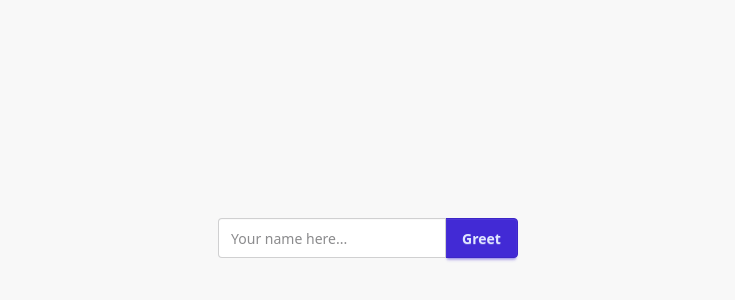
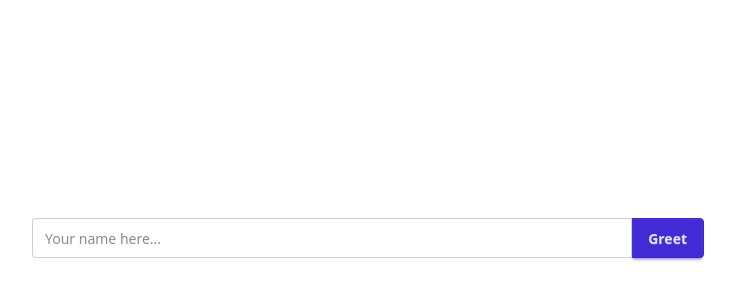
Before and after one commit to simonbeirouti/aura, a SvelteKit app: page / in a window 1280 px wide. Shown: the part 162-462 px from the top of the page, without its empty margins (272-1007 px from the left). Built offline with nearby package versions, Linux system fonts and the light colour scheme.

Commit message:
center styling and toast setup

```diff
--- a/src/app.css
+++ b/src/app.css
@@ -1,2 +1,139 @@
 @import "tailwindcss";
-@plugin "daisyui";
+@plugin "daisyui" {
+  themes: light --default, dark --prefersdark;
+  logs: false;
+}
+
+/* Root-level styling for mobile and desktop */
+* {
+  box-sizing: border-box;
+}
+
+html, body {
+  margin: 0;
+  padding: 0;
+  width: 100%;
+  height: 100%;
+  overflow-x: hidden;
+  /* Prevent viewport shifting on mobile keyboard */
+  position: fixed;
+  top: 0;
+  left: 0;
+  right: 0;
+  bottom: 0;
+}
+
+body {
+  font-family: system-ui, -apple-system, BlinkMacSystemFont, 'Segoe UI', Roboto, sans-serif;
+  line-height: 1.5;
+  -webkit-font-smoothing: antialiased;
+  -moz-osx-font-smoothing: grayscale;
+}
+
+/* Root app container - forces full viewport usage */
+#svelte {
+  width: 100%;
+  height: 100vh;
+  display: flex;
+  flex-direction: column;
+}
+
+/* Ensure all content fills available space */
+.app-root {
+  width: 100%;
+  height: 100%;
+  min-height: 100vh;
+  display: flex;
+  flex-direction: column;
+  align-items: center;
+  justify-content: center;
+  padding: 1rem;
+  /* Prevent keyboard from shifting content */
+  overflow: hidden;
+  position: relative;
+}
+
+/* Content container with responsive max-width */
+.content-container {
+  width: 100%;
+  max-width: 28rem; /* 448px - mobile-first */
+  margin: 0 auto;
+}
+
+/* Desktop responsive breakpoints */
+@media (min-width: 768px) {
+  .content-container {
+    max-width: 32rem; /* 512px - tablet */
+  }
+
+  .app-root {
+    padding: 2rem;
+  }
+}
+
+@media (min-width: 1024px) {
+  .content-container {
+    max-width: 36rem; /* 576px - desktop */
+  }
+
+  .app-root {
+    padding: 3rem;
+  }
+}
+
+@media (min-width: 1280px) {
+  .content-container {
+    max-width: 42rem; /* 672px - large desktop */
+  }
+}
+
+/* Mobile-specific optimizations */
+@media (max-width: 767px) {
+  html, body {
+    /* Use visual viewport to prevent keyboard interference */
+    height: 100vh;
+    height: 100svh; /* Small viewport height - excludes keyboard */
+  }
+
+  .app-root {
+    padding: 1rem 0.75rem;
+    min-height: 100vh;
+    min-height: 100svh; /* Small viewport height for mobile */
+    /* Prevent content shifting when keyboard opens */
+    position: fixed;
+    top: 0;
+    left: 0;
+    right: 0;
+    bottom: 0;
+  }
+
+  .content-container {
+    max-width: 100%;
+    padding: 0 0.5rem;
+    /* Ensure content stays centered even with keyboard */
+    position: relative;
+    z-index: 1;
+  }
+}
+
+/* Touch-friendly interactive elements */
+@media (hover: none) and (pointer: coarse) {
+  .btn, button, [role="button"] {
+    min-height: 44px; /* iOS/Android touch target minimum */
+  }
+
+  .input, input, textarea, select {
+    min-height: 44px;
+  }
+}
+
+/* Prevent zoom on input focus for iOS */
+@media screen and (max-width: 767px) {
+  input[type="text"],
+  input[type="email"],
+  input[type="password"],
+  input[type="number"],
+  textarea {
+    font-size: 16px; /* Prevents zoom on iOS */
+  }
+}
--- /dev/null
+++ b/src/lib/components/Toast.svelte
@@ -0,0 +1,135 @@
+<script lang="ts">
+  import { toasts, removeToast, type Toast } from '../stores/toast.js';
+  import { fly, fade } from 'svelte/transition';
+
+  // Get the alert class based on toast type
+  function getAlertClass(type: Toast['type']): string {
+    switch (type) {
+      case 'success':
+        return 'alert-success';
+      case 'warning':
+        return 'alert-warning';
+      case 'error':
+        return 'alert-error';
+      case 'info':
+      default:
+        return 'alert-info';
+    }
+  }
+
+  // Get the icon SVG based on toast type
+  function getIcon(type: Toast['type']): string {
+    switch (type) {
+      case 'success':
+        return 'M9 12l2 2 4-4m6 2a9 9 0 11-18 0 9 9 0 0118 0z';
+      case 'warning':
+        return 'M12 9v2m0 4h.01m-6.938 4h13.856c1.54 0 2.502-1.667 1.732-2.5L13.732 4c-.77-.833-1.964-.833-2.732 0L3.732 16.5c-.77.833.192 2.5 1.732 2.5z';
+      case 'error':
+        return 'M10 14l2-2m0 0l2-2m-2 2l-2-2m2 2l2 2m7-2a9 9 0 11-18 0 9 9 0 0118 0z';
+      case 'info':
+      default:
+        return 'M13 16h-1v-4h-1m1-4h.01M21 12a9 9 0 11-18 0 9 9 0 0118 0z';
+    }
+  }
+
+  function handleDismiss(id: string) {
+    removeToast(id);
+  }
+</script>
+
+<!-- Toast container positioned at top-end -->
+{#if $toasts.length > 0}
+  <div class="toast toast-top toast-end w-full z-50">
+    {#each $toasts as toast (toast.id)}
+      <div
+        class="alert {getAlertClass(toast.type)} shadow-lg min-w-72 max-w-96 toast-item"
+        in:fly={{ y: -50, duration: 300 }}
+        out:fade={{ duration: 200 }}
+      >
+        <!-- Icon -->
+        <svg
+          xmlns="http://www.w3.org/2000/svg"
+          class="stroke-current shrink-0 h-6 w-6"
+          fill="none"
+          viewBox="0 0 24 24"
+        >
+          <path
+            stroke-linecap="round"
+            stroke-linejoin="round"
+            stroke-width="2"
+            d={getIcon(toast.type)}
+          />
+        </svg>
+
+        <!-- Message -->
+        <span class="flex-1">{toast.message}</span>
+
+        <!-- Dismiss button (if dismissible) -->
+        {#if toast.dismissible}
+          <button
+            class="btn btn-sm btn-ghost btn-circle"
+            onclick={() => handleDismiss(toast.id)}
+            aria-label="Dismiss notification"
+          >
+            <svg
+              xmlns="http://www.w3.org/2000/svg"
+              class="h-4 w-4"
+              fill="none"
+              viewBox="0 0 24 24"
+              stroke="currentColor"
+            >
+              <path
+                stroke-linecap="round"
+                stroke-linejoin="round"
+                stroke-width="2"
+                d="M6 18L18 6M6 6l12 12"
+              />
+            </svg>
+          </button>
+        {/if}
+      </div>
+    {/each}
+  </div>
+{/if}
+
+<style>
+  /* Ensure toast container doesn't interfere with page layout */
+  .toast {
+    pointer-events: none;
+  }
+
+  .toast .alert {
+    pointer-events: auto;
+  }
+
+  /* Prevent toast movement during transitions */
+  .toast-item {
+    position: absolute;
+    top: 0;
+    right: 0;
+    transform-origin: top right;
+  }
+
+  /* Mobile responsive adjustments */
+  @media (max-width: 640px) {
+    .toast {
+      left: 1rem;
+      right: 1rem;
+      top: 1rem;
+    }
+
+    .toast-item {
+      position: absolute;
+      top: 0;
+      left: 0;
+      right: 0;
+      transform-origin: top center;
+    }
+
+    .alert {
+      min-width: auto !important;
+      max-width: none !important;
+      width: 100%;
+    }
+  }
+</style>
--- /dev/null
+++ b/src/lib/stores/toast.ts
@@ -0,0 +1,70 @@
+import { writable } from 'svelte/store';
+
+export type ToastType = 'info' | 'success' | 'warning' | 'error';
+
+export interface Toast {
+  id: string;
+  type: ToastType;
+  message: string;
+  duration?: number; // in milliseconds, default 4000
+  dismissible?: boolean; // default true
+}
+
+// Store for managing active toasts
+export const toasts = writable<Toast[]>([]);
+
+// Helper function to generate unique IDs
+function generateId(): string {
+  return Math.random().toString(36).substr(2, 9);
+}
+
+// Add a new toast (replaces any existing toast for singleton behavior)
+export function addToast(
+  message: string,
+  type: ToastType = 'info',
+  duration: number = 4000,
+  dismissible: boolean = true
+): string {
+  const id = generateId();
+  const toast: Toast = {
+    id,
+    type,
+    message,
+    duration,
+    dismissible
+  };
+
+  // Replace all existing toasts with the new one (singleton behavior)
+  toasts.set([toast]);
+
+  // Auto-dismiss after duration if specified
+  if (duration > 0) {
+    setTimeout(() => {
+      removeToast(id);
+    }, duration);
+  }
+
+  return id;
+}
+
+// Remove a specific toast
+export function removeToast(id: string): void {
+  toasts.update(currentToasts =>
+    currentToasts.filter(toast => toast.id !== id)
+  );
+}
+
+// Clear all toasts
+export function clearAllToasts(): void {
+  toasts.set([]);
+}
+
+// Convenience functions for different toast types
+export const toast = {
+  info: (message: string, duration?: number) => addToast(message, 'info', duration),
+  success: (message: string, duration?: number) => addToast(message, 'success', duration),
+  warning: (message: string, duration?: number) => addToast(message, 'warning', duration),
+  error: (message: string, duration?: number) => addToast(message, 'error', duration),
+  remove: removeToast,
+  clear: clearAllToasts
+};
--- a/src/routes/+layout.svelte
+++ b/src/routes/+layout.svelte
@@ -1,5 +1,12 @@
 <script>
   import "../app.css";
+  import Toast from "../lib/components/Toast.svelte";
 </script>
 
-<slot />
+<div class="app-root bg-base-100 text-base-content">
+  <div class="content-container">
+    <slot />
+  </div>
+</div>
+
+<Toast />
--- a/src/routes/+page.svelte
+++ b/src/routes/+page.svelte
@@ -1,24 +1,24 @@
 <script lang="ts">
   import { invoke } from "@tauri-apps/api/core";
+  import { toast } from "../lib/stores/toast.js";
 
   let name = $state("");
-  let greetMsg = $state("");
 
   async function greet(event: Event) {
     event.preventDefault();
-    // Learn more about Tauri commands at https://tauri.app/develop/calling-rust/
-    greetMsg = await invoke("greet", { name });
+    try {
+      const greetMsg = (await invoke("greet", { name })) as string;
+      toast.success(greetMsg);
+      name = "";
+    } catch (error) {
+      toast.error(`Failed to greet: ${error}`);
+    }
   }
 </script>
 
-<div
-  class="min-h-screen bg-base-200 flex flex-col items-center justify-center p-4"
->
-  <!-- Hero Section -->
-  <div class="hero-content flex flex-col items-center text-center">
-    <!-- Greeting Form -->
-    <form onsubmit={greet} class="form-control w-full max-w-xs mx-auto">
-      <div class="join">
+<div class="flex flex-col items-center text-center space-y-6">
+  <form onsubmit={greet} class="form-control w-full">
+    <div class="join w-full">
       <input
         id="greet-input"
         type="text"
@@ -30,25 +30,4 @@
       <button type="submit" class="btn btn-primary join-item"> Greet </button>
     </div>
   </form>
-
-    <!-- Greeting Message -->
-    {#if greetMsg}
-      <div class="alert alert-success mt-6">
-        <svg
-          xmlns="http://www.w3.org/2000/svg"
-          class="stroke-current shrink-0 h-6 w-6"
-          fill="none"
-          viewBox="0 0 24 24"
-        >
-          <path
-            stroke-linecap="round"
-            stroke-linejoin="round"
-            stroke-width="2"
-            d="M9 12l2 2 4-4m6 2a9 9 0 11-18 0 9 9 0 0118 0z"
-          />
-        </svg>
-        <span>{greetMsg}</span>
 </div>
-    {/if}
-  </div>
-</div>
```
Lines whose indentation alone changed are shown as unchanged.
